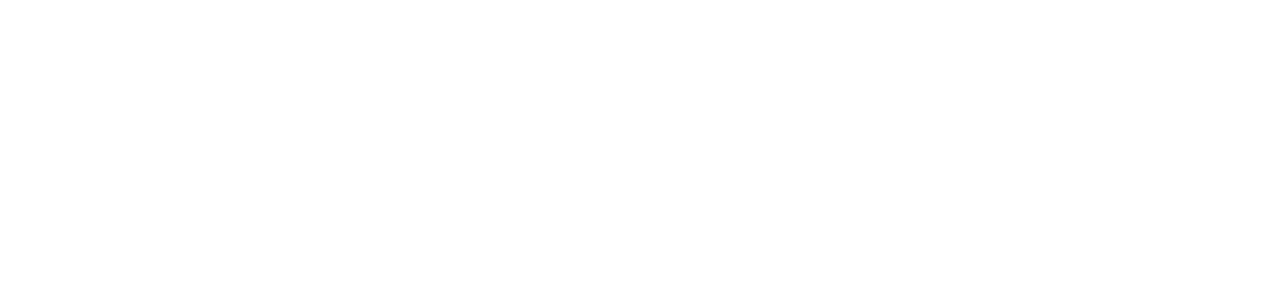
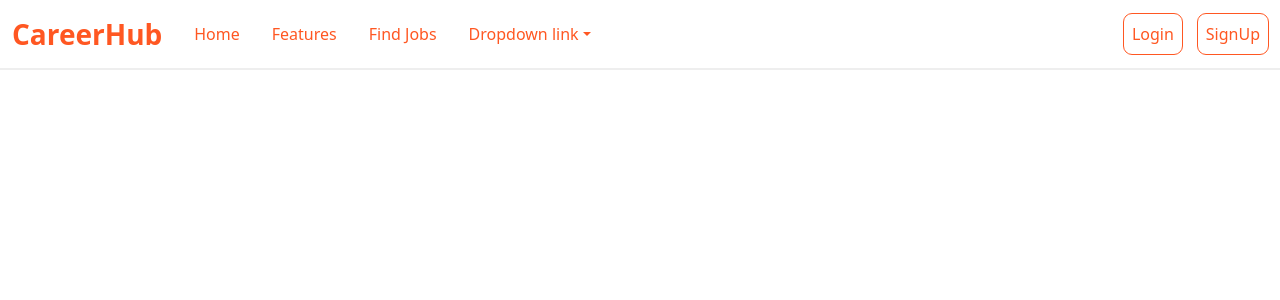
Before and after one commit to MoHassan4/CarrerHub, a React (Vite) app: page / in a window 1280 px wide. Shown: the top 300 px of the page. Built offline with nearby package versions, Linux system fonts and the light colour scheme.

Commit message:
adding NavBar and more
added NavBar component and added some packages and updated README file

```diff
--- a/index.html
+++ b/index.html
@@ -1,13 +1,16 @@
 <!doctype html>
 <html lang="en">
+
 <head>
   <meta charset="UTF-8" />
   <link rel="icon" type="image/svg+xml" href="/vite.svg" />
   <meta name="viewport" content="width=device-width, initial-scale=1.0" />
-    <title>my-app</title>
+  <title>CareerHub</title>
 </head>
+
 <body>
   <div id="root"></div>
   <script type="module" src="/src/main.jsx"></script>
 </body>
+
 </html>
--- a/package.json
+++ b/package.json
@@ -12,7 +12,8 @@
   "dependencies": {
     "bootstrap": "^5.3.8",
     "react": "^19.1.1",
-    "react-dom": "^19.1.1"
+    "react-dom": "^19.1.1",
+    "react-router": "^7.9.4"
   },
   "devDependencies": {
     "@eslint/js": "^9.36.0",
--- a/src/App.css
+++ b/src/App.css
@@ -0,0 +1,56 @@
+/*
+-------------------- NavBar Styles ----------------------
+ */
+nav {
+    background-color: rgba(255, 255, 255, 0.75);
+    -webkit-backdrop-filter: blur(1rem);
+    backdrop-filter: blur(1rem);
+    border-bottom: 0.125rem solid #eee;
+}
+
+nav li a, nav button {
+    border-radius: 0.5rem;
+}
+
+.navbar-brand, .navbar-brand:hover, .navbar ul li a, .li-su-btns button a {
+    color: var(--primary-color);
+}
+
+.navbar ul li a:hover, .dropdown-menu li a:hover {
+    background-color: rgb(255, 87, 34, 0.125);
+    color: var(--primary-color);
+}
+
+.dropdown-toggle {
+    color: var(--primary-color) !important;
+}
+
+.dropdown-toggle:hover {
+    color: var(--primary-color) !important;
+}
+
+.dropdown-menu {
+    background-color: #fff;
+}
+
+.dropdown-menu li {
+    padding-inline: 0.5rem;
+}
+
+.dropdown-menu li a {
+    border-radius: 0.5rem;
+}
+
+.li-su-btns button {
+    outline: 1px solid var(--primary-color);
+    transition: 0.3s;
+}
+
+.li-su-btns button:hover {
+    background-color: rgb(255, 87, 34, 0.125) !important;
+}
+
+.li-su-btns button:hover a {
+    color: var(--primary-color);
+}
+/* -------------------------------------------------- */
--- a/src/App.jsx
+++ b/src/App.jsx
@@ -1,9 +1,11 @@
+import { Routes, Route } from "react-router";
+import NavBar from "./Components/NavBar";
 import "./App.css";
 
 function App() {
-
   return (
     <>
+      <NavBar />
     </>
   );
 }
--- /dev/null
+++ b/src/Components/NavBar.jsx
@@ -0,0 +1,88 @@
+function NavBar() {
+  return (
+    <>
+      <nav className="navbar navbar-expand-lg position-fixed w-100">
+        <div className="container-fluid">
+          <a className="navbar-brand fs-3 fw-bold pe-2" href="#">
+            CareerHub
+          </a>
+          <button
+            className="navbar-toggler"
+            type="button"
+            data-bs-toggle="collapse"
+            data-bs-target="#navbarNavDropdown"
+            aria-controls="navbarNavDropdown"
+            aria-expanded="false"
+            aria-label="Toggle navigation"
+          >
+            <span className="navbar-toggler-icon"></span>
+          </button>
+          <div
+            className="collapse navbar-collapse text-center justify-content-between flex-column flex-lg-row"
+            id="navbarNavDropdown"
+          >
+            <ul className="navbar-nav gap-3">
+              <li className="nav-item">
+                <a className="nav-link" aria-current="page" href="#">
+                  Home
+                </a>
+              </li>
+              <li className="nav-item">
+                <a className="nav-link" href="#">
+                  Features
+                </a>
+              </li>
+              <li className="nav-item">
+                <a className="nav-link" href="#">
+                  Find Jobs
+                </a>
+              </li>
+              <li className="nav-item dropdown">
+                <a
+                  className="nav-link dropdown-toggle"
+                  href="#"
+                  role="button"
+                  data-bs-toggle="dropdown"
+                  aria-expanded="false"
+                >
+                  Dropdown link
+                </a>
+                <ul className="dropdown-menu text-center text-lg-start">
+                  <li>
+                    <a className="dropdown-item" href="#">
+                      Action
+                    </a>
+                  </li>
+                  <li>
+                    <a className="dropdown-item" href="#">
+                      Another action
+                    </a>
+                  </li>
+                  <li>
+                    <a className="dropdown-item" href="#">
+                      Something else here
+                    </a>
+                  </li>
+                </ul>
+              </li>
+            </ul>
+            <div className="li-su-btns d-flex flex-column flex-lg-row gap-3 justify-content-center">
+              <button className="bg-transparent border-0 p-2">
+                <a className="li-btn text-decoration-none" href="#">
+                  Login
+                </a>
+              </button>
+              <button className="bg-transparent border-0 p-2">
+                <a className="su-btn text-decoration-none" href="#">
+                  SignUp
+                </a>
+              </button>
+            </div>
+          </div>
+        </div>
+      </nav>
+    </>
+  );
+}
+
+export default NavBar;
--- a/src/index.css
+++ b/src/index.css
@@ -0,0 +1,3 @@
+:root {
+    --primary-color: #ff5722;
+}
--- a/src/main.jsx
+++ b/src/main.jsx
@@ -1,12 +1,15 @@
-import { StrictMode } from 'react'
-import { createRoot } from 'react-dom/client'
+import { StrictMode } from "react";
+import { createRoot } from "react-dom/client";
+import { BrowserRouter } from "react-router";
 import "bootstrap/dist/css/bootstrap.min.css";
 import "bootstrap/dist/js/bootstrap.bundle.min.js";
-import './index.css'
-import App from './App.jsx'
+import "./index.css";
+import App from "./App.jsx";
 
-createRoot(document.getElementById('root')).render(
+createRoot(document.getElementById("root")).render(
   <StrictMode>
-    <App />
-  </StrictMode>,
-)
+    <BrowserRouter>
+      <App />
+    </BrowserRouter>
+  </StrictMode>
+);
```
Also changed, not shown: src/Components/Nav.jsx (deleted), 2 other files (tests, documents, lock files or other folders). Lines whose indentation alone changed are shown as unchanged.
